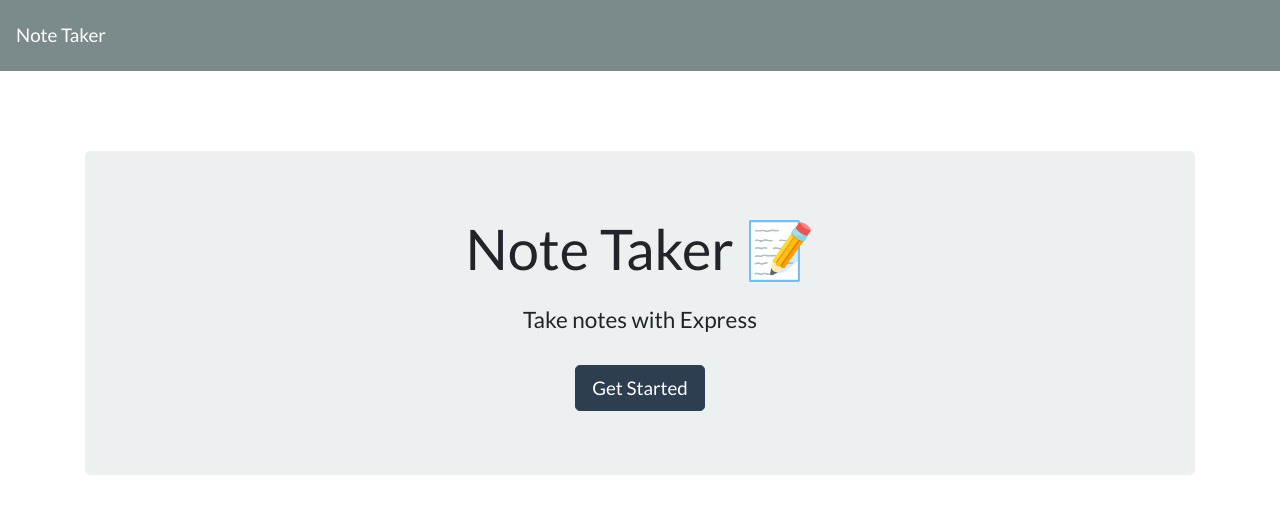
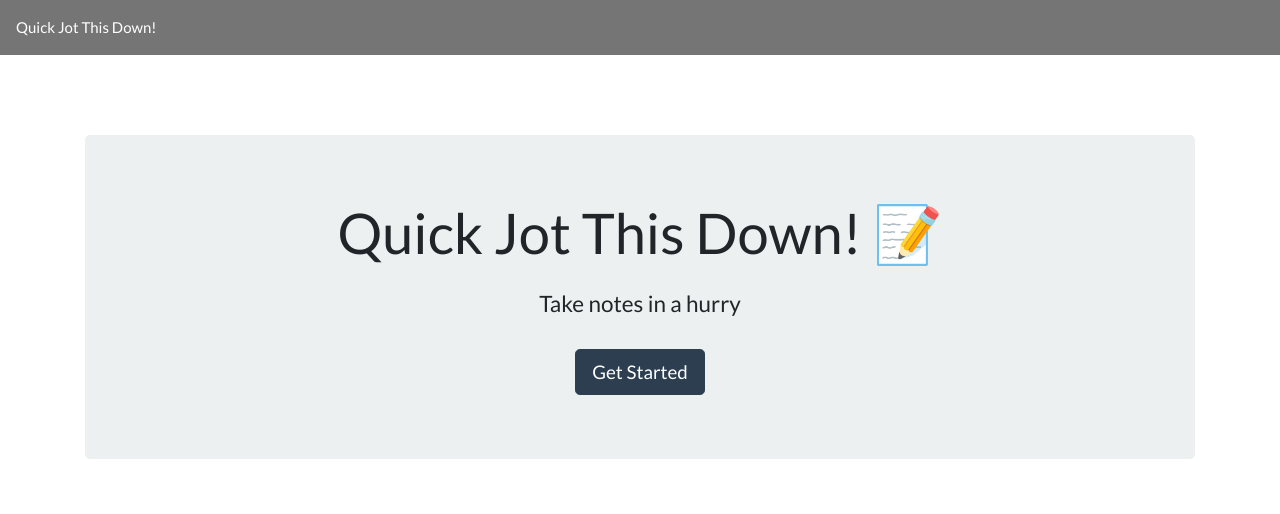
Before and after one commit to Robdom87/quick-jot-this-down, a website: page public/index.html in a window 1280 px wide. Drawn offline with nearby package versions, Linux system fonts and the light colour scheme; no server answers.

Commit message:
stylize page

```diff
--- a/db/db.json
+++ b/db/db.json
@@ -1,7 +1,7 @@
 [
     {
-        "title":"Test Title",
-        "text":"Test text",
+        "title": "First Note",
+        "text": "So Exciting",
         "id": "Test id"
     }
 ]
--- a/public/assets/css/styles.css
+++ b/public/assets/css/styles.css
@@ -76,3 +76,11 @@
   padding: 20px;
   cursor: pointer;
 }
+
+.navbar {
+  background-color: #757575;
+}
+
+.navbar a {
+  color: white;
+}
--- a/public/index.html
+++ b/public/index.html
@@ -5,19 +5,20 @@
   <meta charset="UTF-8">
   <meta name="viewport" content="width=device-width, initial-scale=1.0">
   <meta http-equiv="X-UA-Compatible" content="ie=edge">
-  <title>Note Taker</title>
+  <title>QJTD</title>
   <link rel="stylesheet" href="https://cdnjs.cloudflare.com/ajax/libs/bootswatch/4.1.3/flatly/bootstrap.min.css" />
+  <link rel="stylesheet" href="/assets/css/styles.css" />
 </head>
 
 <body>
-  <nav class="navbar navbar-dark bg-dark">
-    <a class="navbar-brand" href="/">Note Taker
+  <nav class="navbar ">
+    <a href="/">Quick Jot This Down!
     </a>
   </nav>
   <div class="container">
     <div style="margin-top: 80px;" class="jumbotron text-center">
-      <h1 class="display-4">Note Taker <span role="img" aria-label="Memo">📝</span></h1>
-      <h4 class="mt-4">Take notes with Express</h4>
+      <h1 class="display-4">Quick Jot This Down! <span role="img" aria-label="Memo">📝</span></h1>
+      <h4 class="mt-4">Take notes in a hurry</h4>
       <a class="btn btn-primary btn-lg mt-4" href="/notes" role="button">Get Started</a>
     </div>
   </div>
--- a/routes/index.js
+++ b/routes/index.js
@@ -1,6 +1,5 @@
 const express = require('express');
 
-// Import our modular routers for /tips and /feedback
 const notesRouter = require('./notes');
 
 const app = express();
```
Also changed, not shown: package.json (+5 -2 lines), public/notes.html (+5 -5 lines), README.md, public/assets/11-express-homework-demo-02.png (deleted).
